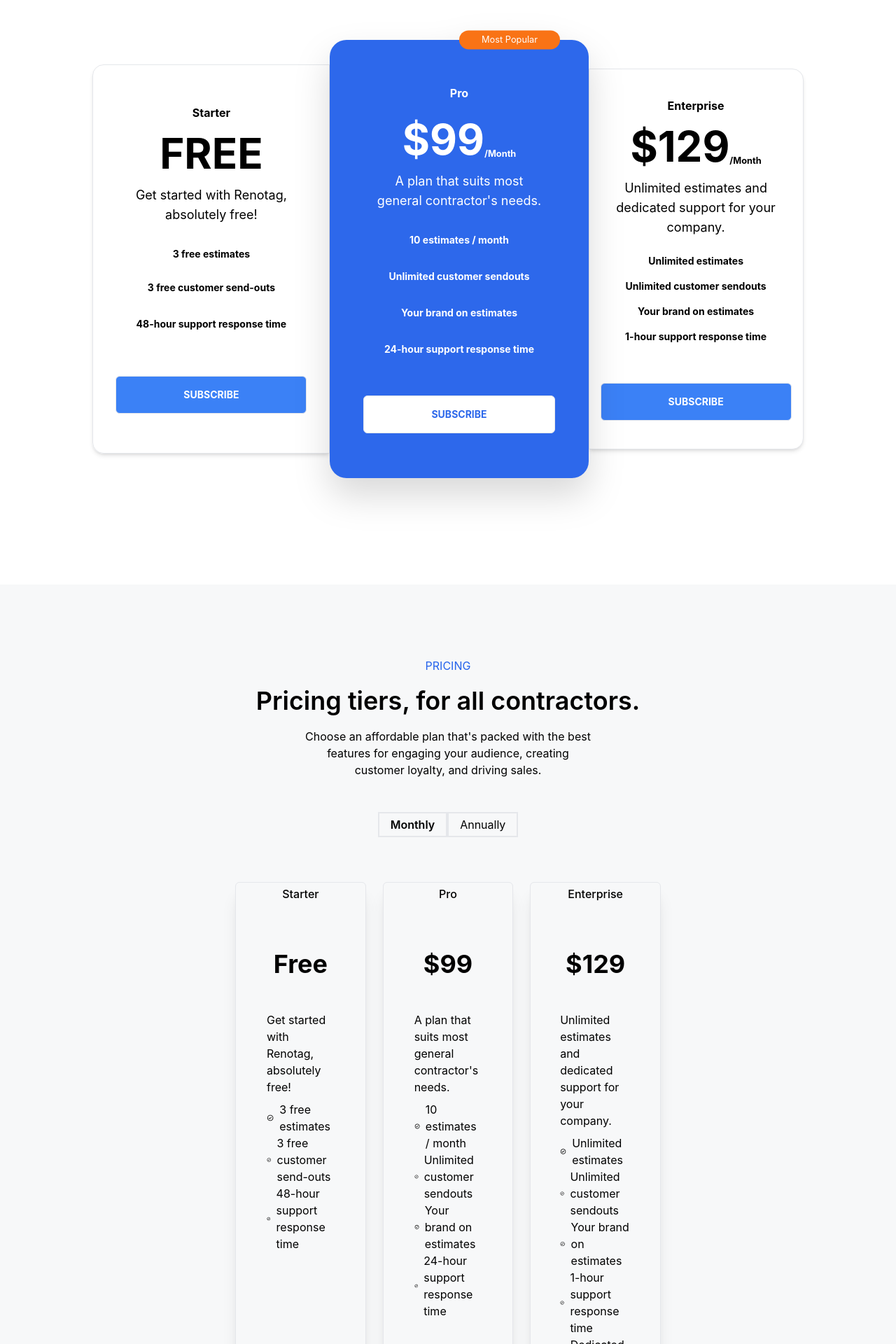
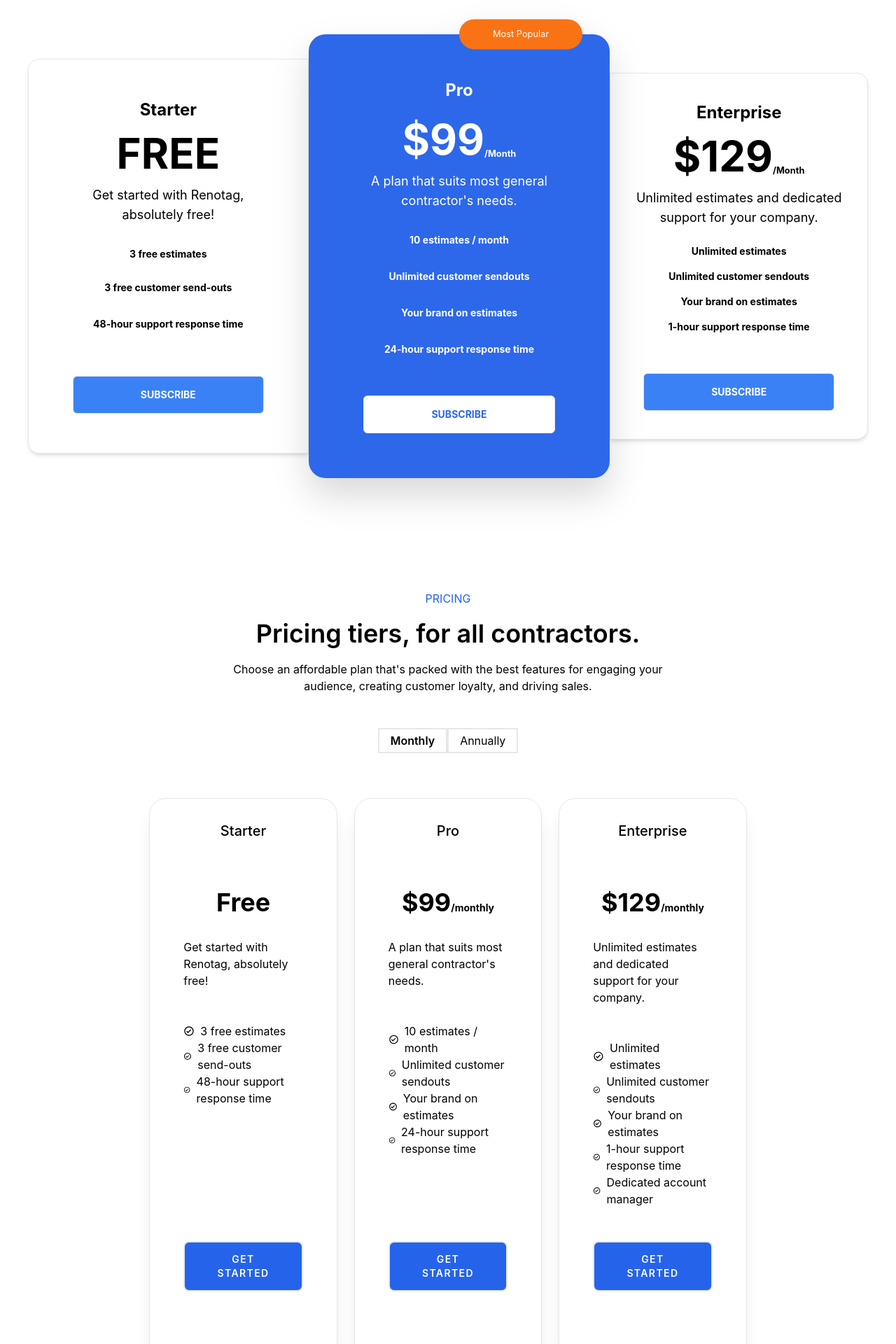
Before and after one commit to davincecode/nextjs-challenge, a Next.js app: page / in a window 1280 px wide. Shown: the part 320-2240 px from the top of the page at 70% size. Built offline with nearby package versions, Linux system fonts and the light colour scheme.

Commit message:
Clean up comments and minor fix

```diff
--- a/components/Pricing_One.jsx
+++ b/components/Pricing_One.jsx
@@ -8,8 +8,8 @@ const [subscription, setSubscription] = useState(true);
 
   return (
     <>
-    <section className="sans py-16 antialiased bg-primary-grey md:w-3/5 container mx-auto">
-      <div className="mb-16 space-y-4 text-center">
+    <section className="sans py-16 antialiased bg-primary-grey container mx-auto">
+      <div className="mb-16 space-y-8 text-center">
         <label className='text-[#2563eb]'>PRICING</label>
           <h1 className="text-4xl font-semibold leading-tight">Pricing tiers, for all contractors.</h1>
             <p className="px-4 sm:px-8 lg:px-24">Choose an affordable plan that&apos;s packed with the best features for engaging your audience, creating customer loyalty, and driving sales.</p>
@@ -20,9 +20,9 @@ const [subscription, setSubscription] = useState(true);
           </div>
       </div>
 
-      <section className="flex flex-col lg:flex-row items-center lg:justify-center w-full lg:px-10 py-12">
+      <section className="flex flex-col lg:flex-row items-center lg:justify-center w-full lg:px-10 py-4">
           <article className="hover:shadow-2xl hover:bg-[#f7f8f9] cursor-pointer duration-300 w-4/5 lg:w-custom mb-10 lg:px-8 py-14 text-center text-primary-dark bg-primary-white border rounded-2xl lg:rounded-r-none lg:rounded-l-2xl shadow-md min-h-[520px] flex-1">
-            <h5 className="font-bold text-base">Starter</h5>
+            <h5 className="font-bold text-2xl">Starter</h5>
               <h2 className="pb-4 flex justify-center flex-col font-bold ">
                 <span className="text-6xl py-4">FREE</span>
                 <span className="text-lg font-normal flex-wrap px-4">Get started with Renotag, absolutely free!</span>
@@ -38,11 +38,11 @@ const [subscription, setSubscription] = useState(true);
           </article>
 
           <article className="hover:shadow-2xl cursor-pointer duration-300 lg:w-custom w-4/5 mb-10 py-16 lg:px-12 text-center text-white bg-[#2d68eb] rounded-3xl drop-shadow-2xl z-10 min-h-[600px] flex-1" >
-                <h5 className="font-bold text-base ">Pro</h5>
-                <small className='absolute top-0 bg-[#f97315] px-8 py-1 rounded-full -translate-y-1/2'>Most Popular</small>
+                <h5 className="font-bold text-2xl ">Pro</h5>
+                <small className='absolute top-0 bg-[#f97315] px-12 py-3 rounded-full -translate-y-1/2'>Most Popular</small>
                 <div className="flex-col font-bold pb-4 mt-2 flex justify-center">
                   <div className='flex flex-row justify-center items-end py-4'>
-                    <span className="text-6xl ">${ subscription ? 99 : 79 }</span>
+                <span className="text-6xl ">${ subscription ? 99 : 79 }</span>
                     <small>/Month</small>
                   </div>
                   <span className="text-lg font-normal flex-wrap px-4">A plan that suits most general contractor&apos;s needs.</span>
@@ -59,7 +59,7 @@ const [subscription, setSubscription] = useState(true);
           </article>
 
           <article className="hover:shadow-2xl hover:bg-[#f7f8f9] cursor-pointer duration-300 bg-white w-4/5 lg:w-custom mb-10 lg:px-4 py-10 text-center text-primary-dark rounded-2xl lg:rounded-l-none lg:rounded-r-2xl border shadow-md min-h-[520px] flex-1">
-            <h5 className="font-bold text-base">Enterprise</h5>
+            <h5 className="font-bold text-2xl">Enterprise</h5>
                 <h2 className="flex flex-col justify-center pb-4 font-bold ">
                 <div className='flex flex-row justify-center items-end py-4'>
                     <span className="text-6xl">${ subscription ? 129 : 105 }</span>
--- a/components/Pricing_Two.jsx
+++ b/components/Pricing_Two.jsx
@@ -12,10 +12,9 @@ function Pricing_Two() {
 
   return (
     <>
-     <div className='w-full h-full bg-[#f7f8f9]'>
-        <section className='md:w-5/6 lg:w-3/5 mx-auto p-4 sm:p-10 '>
-            <div className="py-6 dark:bg-coolGray-800 dark:text-coolGray-50">
-              <div className="container mx-auto p-4 sm:p-10">
+     <div className='w-5/6 md:w-2/3 mx-auto h-full'>
+        <section className='container mx-auto p-0 sm:py-10'>
+            <div className="dark:bg-coolGray-800 dark:text-coolGray-50">
                 <div className="mb-16 space-y-4 text-center">
                   <label className='text-[#2563eb]'>PRICING</label>
                   <h1 className="text-4xl font-semibold leading-tight">Pricing tiers, for all contractors.</h1>
@@ -25,47 +24,49 @@ function Pricing_Two() {
                     <button className={subscription ? monthly : yearly } onClick={() => setSubscription(false)}>Annually</button>
                   </div>
                 </div>
-              <div className="grid max-w-xl grid-cols-1 gap-6 mx-auto auto-rows-fr lg:max-w-full lg:gap-2 xl:gap-6 lg:grid-cols-3">
+              <div className="grid max-w-xl grid-cols-1 mx-auto auto-rows-fr lg:max-w-full lg:gap-2 xl:gap-6 lg:grid-cols-3">
 
               { price.map((item) => (
-                  <div className="relative z-0 flex flex-col items-center hover:bg-[#f2f2f2] transition ease-linear cursor-pointer p-12 border shadow-xl rounded-md flex-1" key={item.id}>
-                    <span className="absolute top-0 px-12 pt-1 pb-2 font-medium rounded-b-2xl dark:bg-[#2563eb] dark:text-[#fff]">{ item.name }</span>
-                      <p className="my-12 text-4xl font-bold dark:text-[#2563eb]">{ subscription ? item.monthlyprice : item.annualprice }</p>
-                      <ul className="flex-1 space-y-2">
-                        <li className="flex items-center space-x-2">
+                <>
+                <div className="relative z-0 flex md:mb-0 mb-10 flex-col items-center hover:bg-[#f2f2f2] transition ease-linear cursor-pointer p-12 border shadow-xl rounded-3xl flex-1" key={ item.id }>
+
+                    <span className="absolute top-0 min-w-full text-xl text-center pt-8 pb-8 font-medium rounded-t-3xl dark:bg-[#2563eb] dark:text-[#fff]">{ item.name }</span>
+                  <p className="mt-20 mb-8 text-4xl font-bold dark:text-[#2563eb]">{ subscription ? item.monthlyprice : item.annualprice }<small className='text-sm'>{ item.subs }</small></p>
+                      <ul className="flex-1 space-y-4">
+                        <li className="flex items-center pb-8">
                         <span>{ item.description }</span>
                         </li>
                     <div>
                       <ul>{ item.details.map(
-                          (detail) => (
+                        (detail) => (
                             <li className="flex items-center space-x-2" key={ detail }>
                               <BiCheckCircle /><span>{ detail }</span>
                             </li>
                           ))}
                           </ul>
                         </div>
-                  </ul>
+                      </ul>
+
                   <section>
-                    <div className="flex flex-wrap justify-center py-20 text-gray-300 my-5">
-                      <a href="!" className="button button--winona p-0 bg-[#2563eb] hover:bg-[#f97315] hover:text-white text-[#fff] relative block focus:outline-none border-2 border-solid rounded-lg text-sm text-center font-semibold uppercase tracking-widest align-middle overflow-hidden" data-text="TRY IT NOW">
+                    <div className="flex flex-wrap justify-center py-4 text-gray-300 my-8">
+                      <a href="!" className="button button--winona p-0 bg-[#2563eb] hover:bg-[#f97315] hover:text-white text-[#fff] relative block focus:outline-none border-2 border-solid rounded-lg text-sm text-center font-semibold uppercase tracking-widest align-middle overflow-hidden" data-text="TRY IT">
                         <span className="align-middle block">
                           {item.button}
                         </span>
                       </a>
                     </div>
                   </section>
-
-                </div>
+                  </div>
+                </>
                 ))}
           </div>
         </div>
-          </div>
         </section>
-        <div className="wave">
+      </div>
+      <div className="wave">
         <svg data-name="Layer 1" xmlns="http://www.w3.org/2000/svg" viewBox="0 0 1200 120" preserveAspectRatio="none">
         <path d="M985.66,92.83C906.67,72,823.78,31,743.84,14.19c-82.26-17.34-168.06-16.33-250.45.39-57.84,11.73-114,31.07-172,41.86A600.21,600.21,0,0,1,0,27.35V120H1200V95.8C1132.19,118.92,1055.71,111.31,985.66,92.83Z" className="shape-fill"></path>
         </svg>
-        </div>
       </div>
     </>
   )
--- a/data/price.jsx
+++ b/data/price.jsx
@@ -4,6 +4,7 @@ const price = [
     name: "Starter",
     monthlyprice: "Free",
     annualprice: "Free",
+    subs: "",
     description: "Get started with Renotag, absolutely free!",
     details: ["3 free estimates", "3 free customer send-outs", "48-hour support response time"],
     button: "GET STARTED",
@@ -14,6 +15,7 @@ const price = [
     name: "Pro",
     monthlyprice: "$99",
     annualprice: "$79",
+    subs: "/monthly",
     description: "A plan that suits most general contractor's needs.",
     details: ["10 estimates / month", "Unlimited customer sendouts", "Your brand on estimates", "24-hour support response time"],
     button: "GET STARTED",
@@ -24,6 +26,7 @@ const price = [
     name: "Enterprise",
     monthlyprice: "$129",
     annualprice: "$105",
+    subs: "/monthly",
     description: "Unlimited estimates and dedicated support for your company.",
     details: ["Unlimited estimates", "Unlimited customer sendouts", "Your brand on estimates", "1-hour support response time", "Dedicated account manager"],
     button: "GET STARTED",
```
